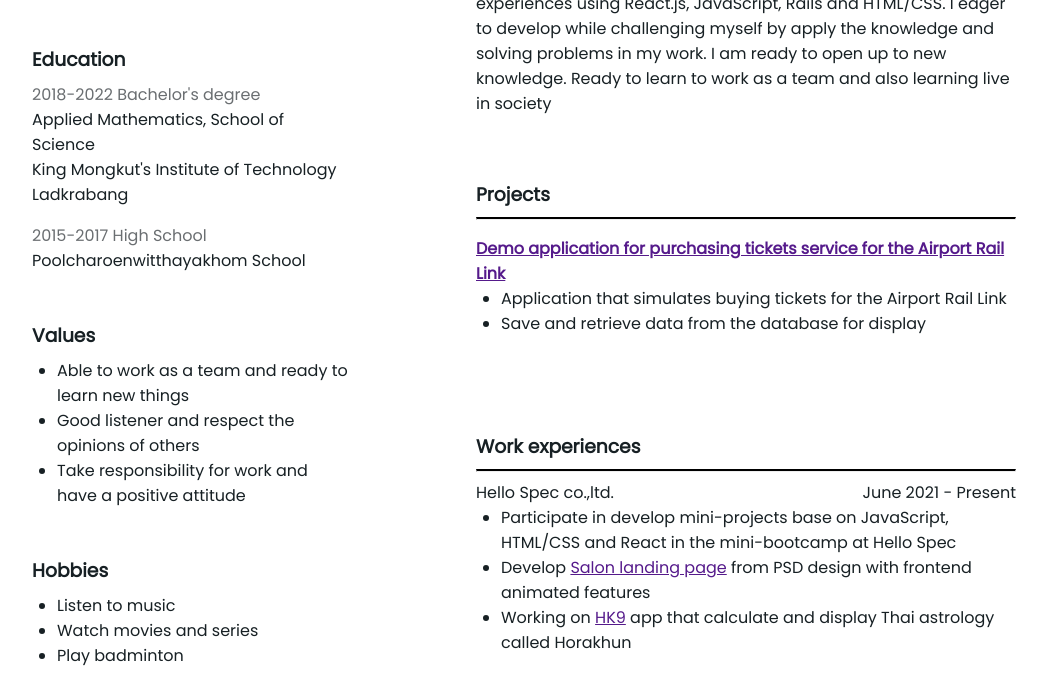
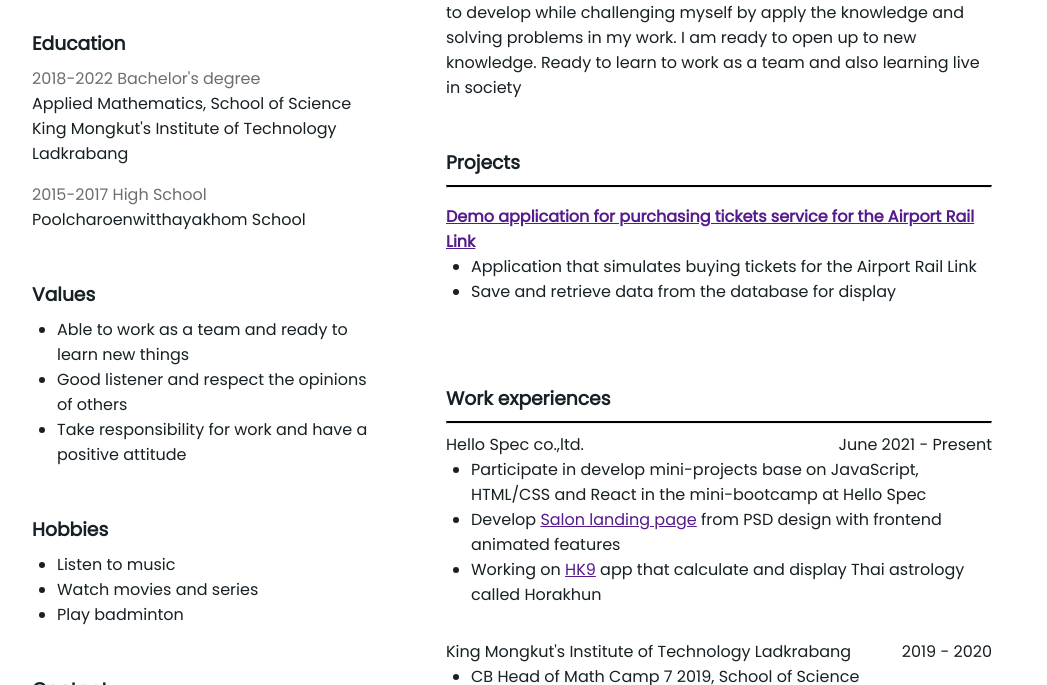
Before and after one commit to wannapornM/Resume_website, a React app: page / in a window 1280 px wide. Shown: the part 304-989 px from the top of the page, without its empty margins (128-1175 px from the left). Built offline with nearby package versions, Linux system fonts and the light colour scheme.

Commit message:
Improve layout

```diff
--- a/src/components/main.js
+++ b/src/components/main.js
@@ -52,7 +52,7 @@ export default function Main() {
       </aside>
 
       <main>
-        <div className="content content-top">
+        <section className="content content-top">
           <h1>Wannaporn Dangkum</h1>
           <p>
             I am intersted in web application and Front-end Developer. I have
@@ -61,9 +61,9 @@ export default function Main() {
             solving problems in my work. I am ready to open up to new knowledge.
             Ready to learn to work as a team and also learning live in society
           </p>
-        </div>
+        </section>
 
-        <div className="content content-project">
+        <section className="content content-project">
           <h3>Projects</h3>
           <hr style={{ borderTop: "2px solid black" }} />
           <div className="project">
@@ -81,9 +81,9 @@ export default function Main() {
               <li>Save and retrieve data from the database for display</li>
             </ul>
           </div>
-        </div>
+        </section>
 
-        <div className="content content-workExperience">
+        <section className="content content-workExperience">
           <h3>Work experiences</h3>
           <hr style={{ borderTop: "2px solid black" }} />
           <div className="company">
@@ -119,9 +119,9 @@ export default function Main() {
               </li>
             </ul>
           </div>
-        </div>
+        </section>
 
-        <div className="content content-skill">
+        <section className="content content-skill">
           <h3>Skills</h3>
           <hr style={{ borderTop: "2px solid black" }} />
           <ul>
@@ -129,7 +129,7 @@ export default function Main() {
             <li>React.js</li>
             <li>JavaScript</li>
           </ul>
-        </div>
+        </section>
       </main>
     </div>
   );
--- a/src/style/main.scss
+++ b/src/style/main.scss
@@ -1,8 +1,5 @@
 body {
-  font-family: "Poppins", sans-serif;
-  color: #172024;
-  max-width: 80%;
-  margin: 0 auto;
+  margin: 0;
 }
 
 h1,
@@ -22,11 +19,33 @@ ul {
   padding: 0 0 0 25px;
 }
 
+#main {
+  font-family: "Poppins", sans-serif;
+  max-width: 1024px;
+  color: #172024;
+  margin: 0 auto;
+
+  .container-main {
+    display: grid;
+    grid-template-columns: 350px 1fr;
+    grid-gap: 4rem;
+    padding: 3rem 2rem;
+
     aside {
-  padding: 4rem 2rem 0;
       section {
         margin-bottom: 3rem;
       }
+
+      .photo {
+        text-align: center;
+        img {
+          width: 230px;
+          height: 230px;
+          border-radius: 130px;
+          object-fit: cover;
+        }
+      }
+
       .education {
         p {
           margin: 0;
@@ -56,9 +75,8 @@ aside {
     }
 
     main {
-  margin: 4rem 0.5rem 0 4rem;
-  .content {
-    margin-bottom: 4rem;
+      section {
+        margin-bottom: 3rem;
       }
       .project {
         padding: 0.5rem 0 2rem;
@@ -75,21 +93,5 @@ main {
         }
       }
     }
-
-.container-main {
-  background-color: white;
-  display: grid;
-  grid-template-columns: 380px 1fr;
-  grid-gap: 2rem;
-  margin: 0 0 8rem;
-}
-
-.photo {
-  text-align: center;
-  img {
-    width: 230px;
-    height: 230px;
-    border-radius: 130px;
-    object-fit: cover;
   }
 }
```
Lines whose indentation alone changed are shown as unchanged.
